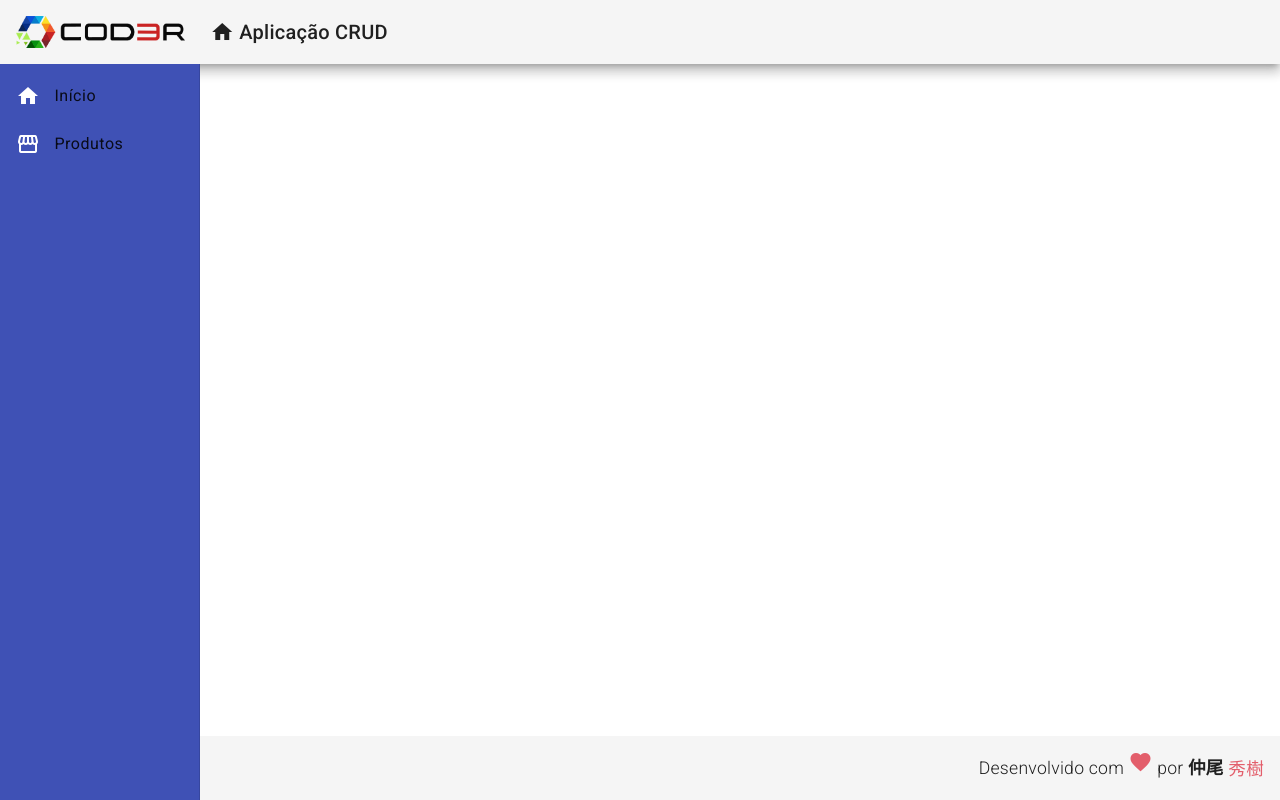
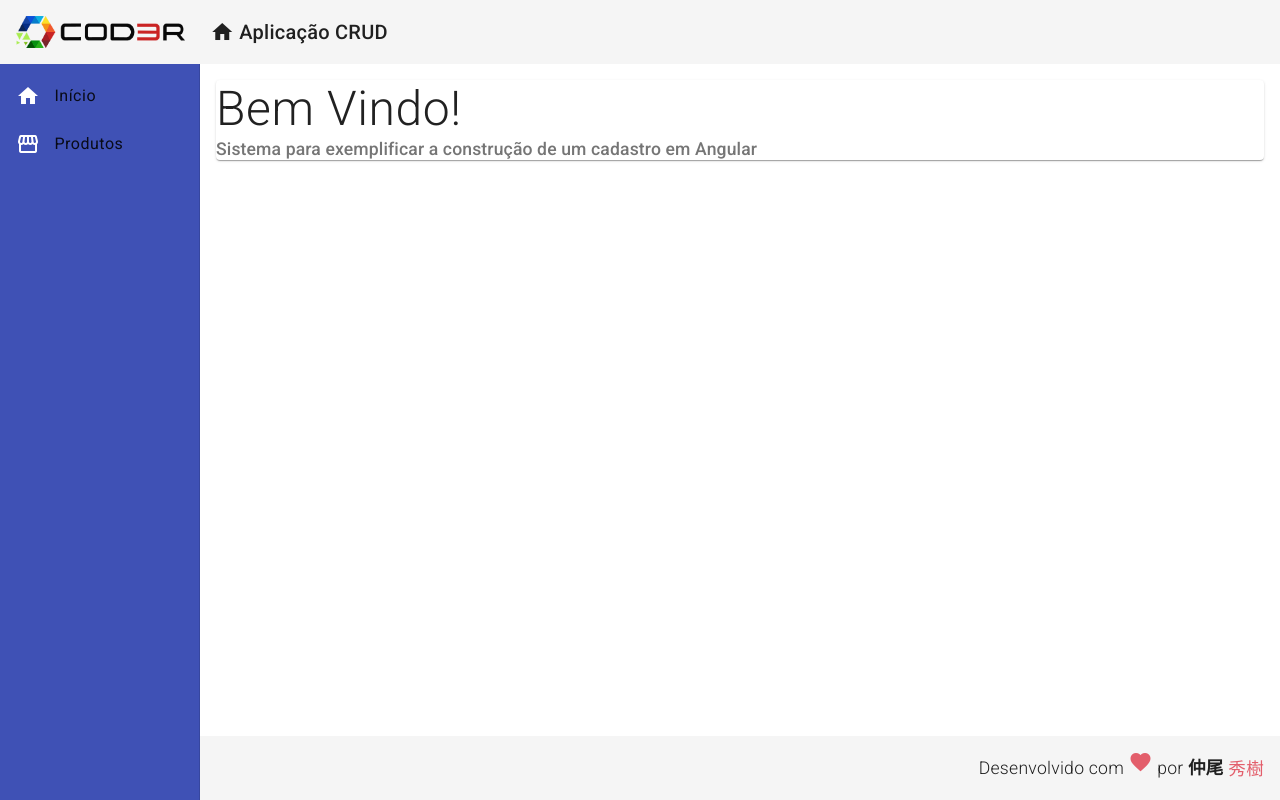
Before and after one commit to nakaohideki/CRUD-Angular, an Angular app in the folder frontend/: page / in a window 1280 px wide. Built offline with nearby package versions, Linux system fonts and the light colour scheme.

Commit message:
Home component creation

```diff
--- a/frontend/src/app/components/template/nav/nav.component.css
+++ b/frontend/src/app/components/template/nav/nav.component.css
@@ -10,3 +10,8 @@
 .sidenav i {
     padding-right: 10px;
 }
+
+.content {
+    padding: 16px;
+    background-color: #FFF;
+}
--- a/frontend/src/app/components/template/nav/nav.component.html
+++ b/frontend/src/app/components/template/nav/nav.component.html
@@ -17,4 +17,7 @@
 			</a>
 		</mat-nav-list>
 	</mat-sidenav>
+	<mat-sidenav-content class="content">
+		<app-home></app-home>
+	</mat-sidenav-content>
 </mat-sidenav-container>
--- /dev/null
+++ b/frontend/src/app/views/home/home.component.css
@@ -0,0 +1,9 @@
+.home .title {
+    font-size: 3rem;
+    font-weight: 300;
+    line-height: 1.2;
+}
+
+.home .subtitle {
+    font-size: 1.1rem;
+}
--- /dev/null
+++ b/frontend/src/app/views/home/home.component.html
@@ -0,0 +1,6 @@
+<mat-card class="home mat-elevation-z8">
+	<mat-card-title class="title"> Bem Vindo!</mat-card-title>
+	<mat-card-subtitle class="subtitle">
+		Sistema para exemplificar a construção de um cadastro em Angular
+	</mat-card-subtitle>
+</mat-card>
```
Also changed, not shown: frontend/src/app/app.module.ts (+10 -1 lines), frontend/src/app/views/home/home.component.ts (added, +10 -0 lines).
